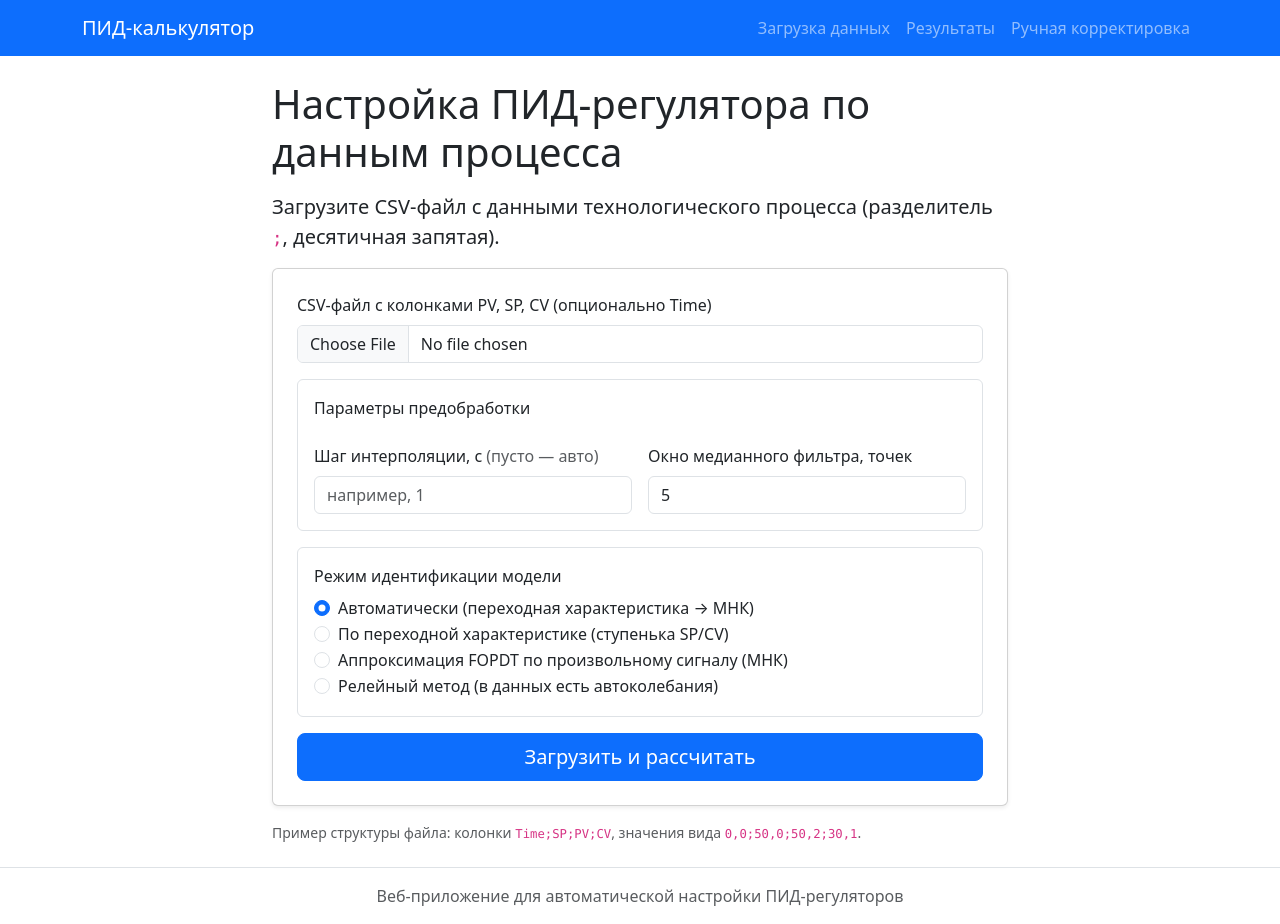
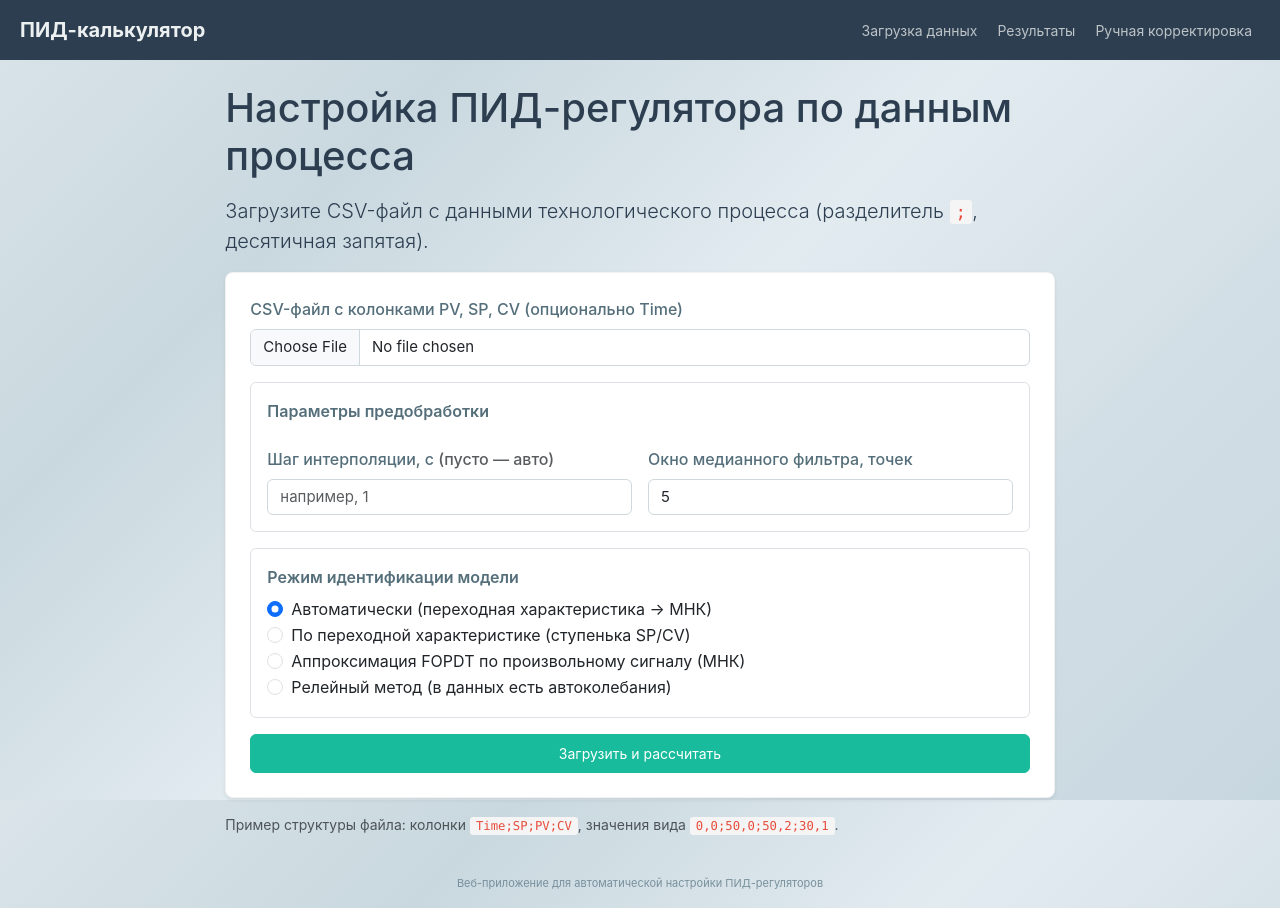
Before and after one commit to SemonoffArt/pid_calculator, a Flask app: page / in a window 1280 px wide. Run offline with Flask 3, Linux system fonts and the light colour scheme; some libraries are stand-ins or nearby versions.

Commit message:
Обновлена цветовая схема интерфейса в стиле ecs7search
- Градиентный фон, тёмная навигация #2c3e50, бирюзовый акцент #18bc9c
- Кнопки, формы, уведомления и таблицы перекрашены под палитру
- Цвета линий графиков Plotly согласованы с темой

```diff
--- a/static/css/style.css
+++ b/static/css/style.css
@@ -1,8 +1,232 @@
-/* Дополнительные стили приложения */
+/* ПИД-калькулятор — основные стили (палитра ecs7search) */
+
 body {
-  display: flex;
-  min-height: 100vh;
-  flex-direction: column;
+    margin: 0;
+    font-family: -apple-system, BlinkMacSystemFont, "Segoe UI", Roboto, sans-serif;
+    background: linear-gradient(135deg, #dae4e9 0%, #c9d8df 25%, #e2ebf0 50%, #d2dee5 75%, #c7d7e0 100%);
+    background-attachment: fixed;
+    color: #2c3e50;
+    min-height: 100vh;
+    display: flex;
+    flex-direction: column;
 }
-main { flex: 1; }
-.js-plotly-plot { width: 100% !important; }
+
+a {
+    color: #18bc9c;
+    text-decoration: none;
+}
+a:hover {
+    color: #149f82;
+    text-decoration: underline;
+}
+
+/* ------------------------------------------------------- Навигация */
+.navbar {
+    background-color: #2c3e50;
+    color: #ecf0f1;
+    padding: 10px 20px;
+    display: flex;
+    align-items: center;
+    justify-content: space-between;
+    flex-wrap: wrap;
+    gap: 6px;
+}
+.navbar-brand {
+    color: #ecf0f1 !important;
+    font-weight: bold;
+}
+.navbar-brand:hover {
+    text-decoration: none;
+    color: #ffffff !important;
+}
+.navbar .nav {
+    display: flex;
+    align-items: center;
+    gap: 4px;
+}
+.navbar .nav-link {
+    color: #bdc3c7 !important;
+    font-size: 14px;
+    padding: 4px 8px;
+    border-radius: 4px;
+    transition: background-color 0.2s, color 0.2s;
+}
+.navbar .nav-link:hover {
+    background-color: #34495e;
+    color: #ecf0f1 !important;
+    text-decoration: none;
+}
+
+main {
+    flex: 1;
+}
+
+/* ------------------------------------------------------- Контейнеры */
+.container {
+    max-width: 1352px;
+}
+.card {
+    background-color: #ffffff;
+    border-radius: 8px;
+    box-shadow: 0 2px 8px rgba(0, 0, 0, 0.12);
+    margin-bottom: 15px;
+    border: 1px solid rgba(0, 0, 0, 0.05);
+}
+
+/* ------------------------------------------------------- Кнопки */
+.btn {
+    border-radius: 6px;
+    font-size: 14px;
+}
+.btn-primary {
+    --bs-btn-bg: #18bc9c;
+    --bs-btn-border-color: #18bc9c;
+    --bs-btn-hover-bg: #149f82;
+    --bs-btn-hover-border-color: #149f82;
+    --bs-btn-active-bg: #108a70;
+    --bs-btn-active-border-color: #108a70;
+    --bs-btn-disabled-bg: #18bc9c;
+    --bs-btn-disabled-border-color: #18bc9c;
+    color: #ffffff;
+}
+.btn-outline-primary {
+    --bs-btn-color: #18bc9c;
+    --bs-btn-border-color: #18bc9c;
+    --bs-btn-hover-bg: #18bc9c;
+    --bs-btn-hover-border-color: #18bc9c;
+    --bs-btn-active-bg: #149f82;
+    --bs-btn-active-border-color: #149f82;
+}
+.btn-outline-secondary {
+    --bs-btn-color: #546e7a;
+    --bs-btn-border-color: #b0bec5;
+    --bs-btn-hover-bg: #546e7a;
+    --bs-btn-hover-border-color: #546e7a;
+}
+.btn-print {
+    display: inline-block;
+    background-color: #2c3e50;
+    color: #ecf0f1;
+    border: 1px solid #34495e;
+}
+.btn-print:hover {
+    background-color: #34495e;
+    color: #ecf0f1;
+}
+
+/* ------------------------------------------------------- Формы */
+.form-control,
+.form-select {
+    border-radius: 6px;
+    border: 1px solid #cfd8dc;
+    font-size: 15px;
+}
+.form-control:focus,
+.form-select:focus {
+    outline: none;
+    border-color: #18bc9c;
+    box-shadow: 0 0 0 2px rgba(24, 188, 156, 0.2);
+}
+.form-check-input:checked,
+.detail-checkbox input[type="checkbox"] {
+    accent-color: #18bc9c;
+}
+.form-label {
+    color: #546e7a;
+    font-weight: 500;
+}
+
+fieldset {
+    border-color: #cfd8dc !important;
+}
+legend {
+    color: #546e7a;
+    font-weight: 600;
+}
+
+/* ------------------------------------------------------- Уведомления */
+.alert {
+    border-radius: 6px;
+    border-left-width: 4px;
+    font-size: 13px;
+}
+.alert-success {
+    background-color: #d0f2e8;
+    border-left: 4px solid #18bc9c;
+    color: #14705d;
+}
+.alert-danger {
+    background-color: #ffebee;
+    border-left: 4px solid #e74c3c;
+    color: #a93226;
+}
+.alert-warning {
+    background-color: #fff3cd;
+    border-left: 4px solid #f39c12;
+    color: #7d6608;
+}
+.alert-info {
+    background-color: #e3f2fd;
+    border-left: 4px solid #4fc3f7;
+    color: #21618c;
+}
+
+/* ------------------------------------------------------- Таблицы */
+.table {
+    --bs-table-striped-bg: #f0f7f5;
+}
+.table > thead th {
+    background-color: #2c3e50;
+    color: #ecf0f1;
+    font-weight: 600;
+    white-space: nowrap;
+}
+.table > tbody tr {
+    border-bottom: 1px solid #eceff1;
+}
+.table th[scope="row"] {
+    color: #546e7a;
+    font-weight: 500;
+}
+
+/* ------------------------------------------------------- Прочее */
+.badge.text-bg-info {
+    background-color: #4fc3f7 !important;
+    color: #ffffff !important;
+}
+.spinner-border.text-primary {
+    color: #18bc9c !important;
+}
+code {
+    background-color: #f5f5f5;
+    padding: 2px 6px;
+    border-radius: 3px;
+    color: #e74c3c;
+}
+footer {
+    text-align: center;
+    font-size: 11px;
+    color: #78909c;
+    padding: 10px 0;
+    border-top: none;
+}
+.js-plotly-plot {
+    width: 100% !important;
+}
+
+@media print {
+    .navbar,
+    footer,
+    .btn,
+    #spinner {
+        display: none !important;
+    }
+    body {
+        background: white !important;
+        padding: 10mm;
+    }
+    .card {
+        border: none !important;
+        box-shadow: none !important;
+    }
+}
--- a/static/js/main.js
+++ b/static/js/main.js
@@ -18,10 +18,11 @@ const PIDApp = (() => {
   function drawRaw(raw) {
     Plotly.react("plot-raw", [
       { x: raw.time, y: raw.sp, name: "SP", mode: "lines",
-        line: { color: "#d62728" } },
-      { x: raw.time, y: raw.pv, name: "PV", mode: "lines" },
+        line: { color: "#e74c3c" } },
+      { x: raw.time, y: raw.pv, name: "PV", mode: "lines",
+        line: { color: "#2c3e50" } },
       { x: raw.time, y: raw.cv, name: "CV, %", mode: "lines",
-        line: { color: "#2ca02c", width: 1 }, opacity: 0.6 },
+        line: { color: "#18bc9c", width: 1 }, opacity: 0.6 },
     ], Object.assign({ yaxis: { title: "PV / SP" },
                        xaxis: { title: "Время, с" } }, layout), cfg);
   }
@@ -29,11 +30,11 @@ const PIDApp = (() => {
   function drawSim(sim) {
     Plotly.react("plot-sim", [
       { x: sim.time, y: sim.sp, name: "SP (задание)", mode: "lines",
-        line: { color: "#d62728" } },
+        line: { color: "#e74c3c" } },
       { x: sim.time, y: sim.pv, name: "PV (модель)", mode: "lines",
-        line: { width: 3 } },
+        line: { color: "#2c3e50", width: 3 } },
       { x: sim.time, y: sim.cv, name: "CV, %", mode: "lines",
-        line: { color: "#2ca02c", width: 1 }, opacity: 0.5 },
+        line: { color: "#18bc9c", width: 1 }, opacity: 0.5 },
     ], Object.assign({ yaxis: { title: "Значение" },
                        xaxis: { title: "Время, с" } }, layout), cfg);
   }
--- a/templates/base.html
+++ b/templates/base.html
@@ -9,15 +9,13 @@
   {% block head %}{% endblock %}
 </head>
 <body>
-<nav class="navbar navbar-expand-lg navbar-dark bg-primary">
-  <div class="container">
-    <a class="navbar-brand" href="{{ url_for('index') }}">ПИД-калькулятор</a>
-    <div class="navbar-nav">
-      <a class="nav-link" href="{{ url_for('index') }}">Загрузка данных</a>
-      <a class="nav-link" href="{{ url_for('results_page') }}">Результаты</a>
-      <a class="nav-link" href="{{ url_for('adjust_page') }}">Ручная корректировка</a>
-    </div>
-  </div>
+<nav class="navbar">
+  <a class="navbar-brand" href="{{ url_for('index') }}">ПИД-калькулятор</a>
+  <nav class="nav">
+    <a class="nav-link" href="{{ url_for('index') }}">Загрузка данных</a>
+    <a class="nav-link" href="{{ url_for('results_page') }}">Результаты</a>
+    <a class="nav-link" href="{{ url_for('adjust_page') }}">Ручная корректировка</a>
+  </nav>
 </nav>
 
 <main class="container py-4">
@@ -33,7 +31,7 @@
   {% block content %}{% endblock %}
 </main>
 
-<footer class="text-center text-muted py-3 border-top mt-auto">
+<footer class="text-center py-3 mt-auto">
   Веб-приложение для автоматической настройки ПИД-регуляторов
 </footer>
 
```
